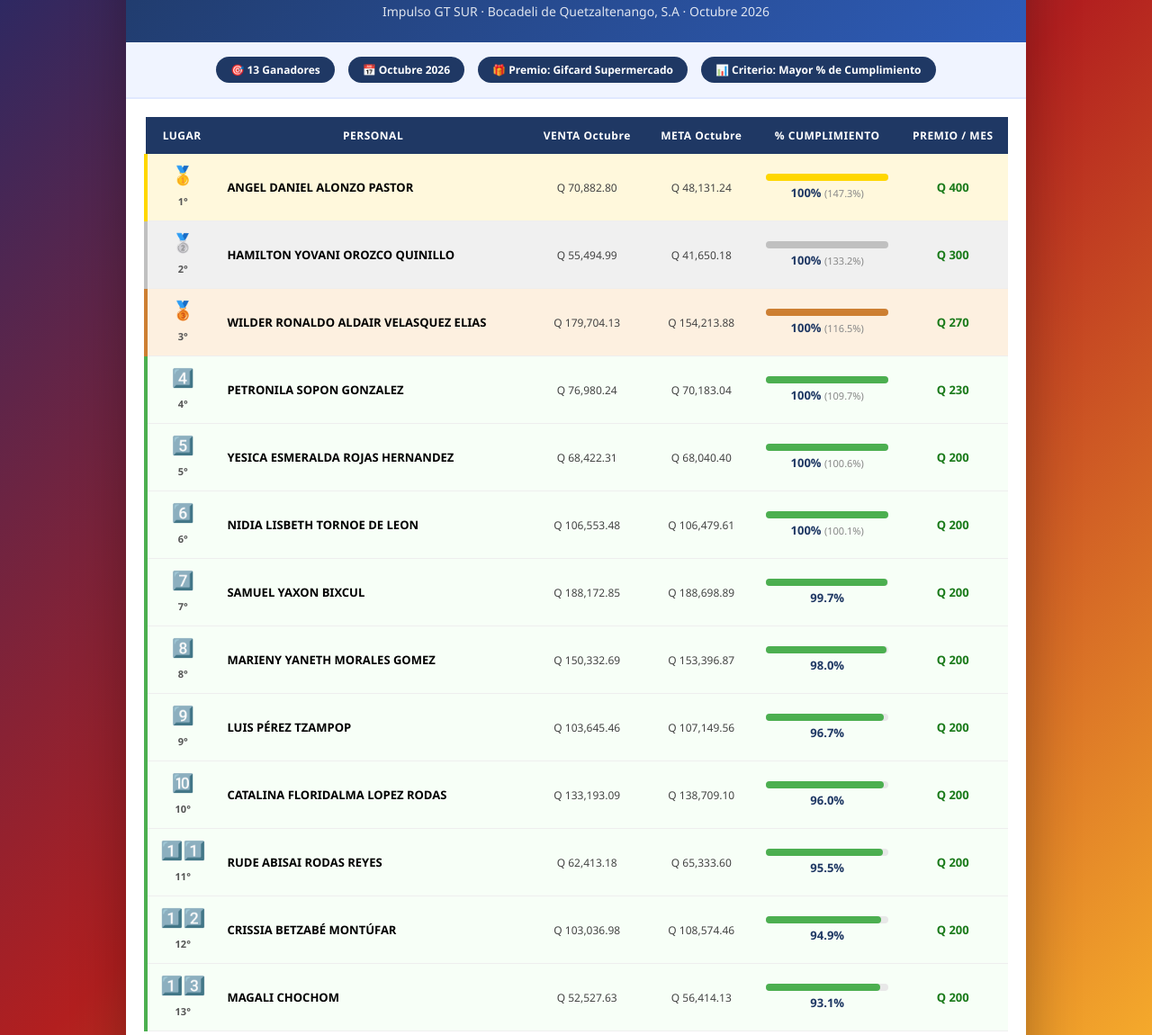
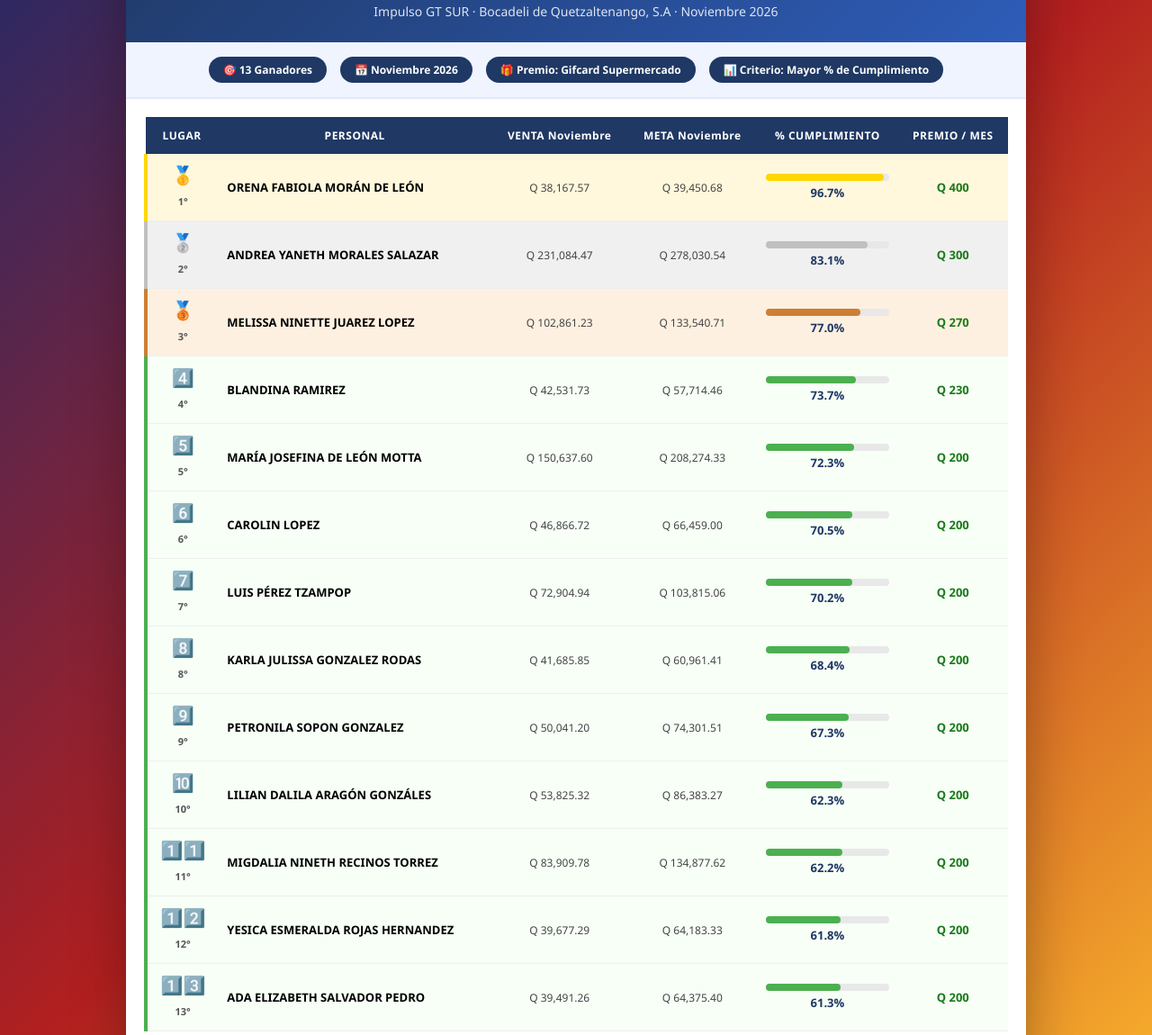
Before and after one commit to jmichelena/IncentivoImpulso, a plain HTML site: page index.html in a window 1280 px wide. Shown: the part 184-1334 px from the top of the page at 90% size. Drawn offline with Linux system fonts and the light colour scheme.

Commit message:
Update index.html

```diff
--- a/index.html
+++ b/index.html
@@ -3,7 +3,7 @@
 <head>
   <meta charset="UTF-8">
   <meta name="viewport" content="width=device-width, initial-scale=1.0">
-  <title>🏆 Ganadores Incentivo Mayoreo - Octubre 2026 actualizado 22/07</title>
+  <title>🏆 Ganadores Incentivo Mayoreo - Noviembre 2026 actualizado 22/07</title>
   <style>
     * { box-sizing: border-box; margin: 0; padding: 0; }
     body {
@@ -81,12 +81,12 @@
     <div class="header">
       <span class="trophy">🏆</span>
       <h1>PLAN INCENTIVO IMPULSADORAS Y COLOCADORES</h1>
-      <p>Impulso GT SUR · Bocadeli de Quetzaltenango, S.A · Octubre 2026</p>
+      <p>Impulso GT SUR · Bocadeli de Quetzaltenango, S.A · Noviembre 2026</p>
     </div>
 
     <div class="badges">
       <span class="badge">🎯 13 Ganadores</span>
-      <span class="badge">📅 Octubre 2026</span>
+      <span class="badge">📅 Noviembre 2026</span>
       <span class="badge">🎁 Premio: Gifcard Supermercado</span>
       <span class="badge">📊 Criterio: Mayor % de Cumplimiento</span>
     </div>
@@ -97,8 +97,8 @@
           <tr>
             <th>LUGAR</th>
             <th>PERSONAL</th>
-            <th>VENTA Octubre</th>
-            <th>META Octubre</th>
+            <th>VENTA Noviembre</th>
+            <th>META Noviembre</th>
             <th>% CUMPLIMIENTO</th>
             <th>PREMIO / MES</th>
           </tr>
@@ -107,170 +107,170 @@
 
         <tr style="background:#FFF8DC; border-left:4px solid #FFD700;">
           <td class="lugar">🥇<br><span class="num-lugar">1°</span></td>
-          <td class="nombre">ANGEL DANIEL ALONZO PASTOR</td>
-          <td class="monto">Q 70,882.80</td>
-          <td class="monto">Q 48,131.24</td>
+          <td class="nombre">ORENA FABIOLA MORÁN DE LEÓN</td>
+          <td class="monto">Q 38,167.57</td>
+          <td class="monto">Q 39,450.68</td>
           <td class="pct-cell">
             <div class="bar-wrap">
-              <div class="bar" style="width:100%;background:#FFD700;"></div>
+              <div class="bar" style="width:96%;background:#FFD700;"></div>
             </div>
-            <span class="pct-label">100% <span class='real-pct'>(147.3%)</span></span>
+            <span class="pct-label">96.7%</span>
           </td>
           <td class="premio">Q 400</td>
         </tr>
         <tr style="background:#F0F0F0; border-left:4px solid #C0C0C0;">
           <td class="lugar">🥈<br><span class="num-lugar">2°</span></td>
-          <td class="nombre">HAMILTON YOVANI OROZCO QUINILLO</td>
-          <td class="monto">Q 55,494.99</td>
-          <td class="monto">Q 41,650.18</td>
+          <td class="nombre">ANDREA YANETH MORALES SALAZAR</td>
+          <td class="monto">Q 231,084.47</td>
+          <td class="monto">Q 278,030.54</td>
           <td class="pct-cell">
             <div class="bar-wrap">
-              <div class="bar" style="width:100%;background:#C0C0C0;"></div>
+              <div class="bar" style="width:83%;background:#C0C0C0;"></div>
             </div>
-            <span class="pct-label">100% <span class='real-pct'>(133.2%)</span></span>
+            <span class="pct-label">83.1%</span>
           </td>
           <td class="premio">Q 300</td>
         </tr>
         <tr style="background:#FDF0E0; border-left:4px solid #CD7F32;">
           <td class="lugar">🥉<br><span class="num-lugar">3°</span></td>
-          <td class="nombre">WILDER RONALDO ALDAIR VELASQUEZ ELIAS</td>
-          <td class="monto">Q 179,704.13</td>
-          <td class="monto">Q 154,213.88</td>
+          <td class="nombre">MELISSA NINETTE JUAREZ LOPEZ</td>
+          <td class="monto">Q 102,861.23</td>
+          <td class="monto">Q 133,540.71</td>
           <td class="pct-cell">
             <div class="bar-wrap">
-              <div class="bar" style="width:100%;background:#CD7F32;"></div>
+              <div class="bar" style="width:77%;background:#CD7F32;"></div>
             </div>
-            <span class="pct-label">100% <span class='real-pct'>(116.5%)</span></span>
+            <span class="pct-label">77.0%</span>
           </td>
           <td class="premio">Q 270</td>
         </tr>
         <tr style="background:#F7FFF7; border-left:4px solid #4CAF50;">
           <td class="lugar">4️⃣<br><span class="num-lugar">4°</span></td>
-          <td class="nombre">PETRONILA SOPON GONZALEZ</td>
-          <td class="monto">Q 76,980.24</td>
-          <td class="monto">Q 70,183.04</td>
+          <td class="nombre">BLANDINA RAMIREZ</td>
+          <td class="monto">Q 42,531.73</td>
+          <td class="monto">Q 57,714.46</td>
           <td class="pct-cell">
             <div class="bar-wrap">
-              <div class="bar" style="width:100%;background:#4CAF50;"></div>
+              <div class="bar" style="width:73%;background:#4CAF50;"></div>
             </div>
-            <span class="pct-label">100% <span class='real-pct'>(109.7%)</span></span>
+            <span class="pct-label">73.7%</span>
           </td>
           <td class="premio">Q 230</td>
         </tr>
         <tr style="background:#F7FFF7; border-left:4px solid #4CAF50;">
           <td class="lugar">5️⃣<br><span class="num-lugar">5°</span></td>
-          <td class="nombre">YESICA ESMERALDA ROJAS HERNANDEZ</td>
-          <td class="monto">Q 68,422.31</td>
-          <td class="monto">Q 68,040.40</td>
+          <td class="nombre">MARÍA JOSEFINA DE LEÓN MOTTA</td>
+          <td class="monto">Q 150,637.60</td>
+          <td class="monto">Q 208,274.33</td>
           <td class="pct-cell">
             <div class="bar-wrap">
-              <div class="bar" style="width:100%;background:#4CAF50;"></div>
+              <div class="bar" style="width:72%;background:#4CAF50;"></div>
             </div>
-            <span class="pct-label">100% <span class='real-pct'>(100.6%)</span></span>
+            <span class="pct-label">72.3%</span>
           </td>
           <td class="premio">Q 200</td>
         </tr>
         <tr style="background:#F7FFF7; border-left:4px solid #4CAF50;">
           <td class="lugar">6️⃣<br><span class="num-lugar">6°</span></td>
-          <td class="nombre">NIDIA LISBETH TORNOE DE LEON</td>
-          <td class="monto">Q 106,553.48</td>
-          <td class="monto">Q 106,479.61</td>
+          <td class="nombre">CAROLIN LOPEZ</td>
+          <td class="monto">Q 46,866.72</td>
+          <td class="monto">Q 66,459.00</td>
           <td class="pct-cell">
             <div class="bar-wrap">
-              <div class="bar" style="width:100%;background:#4CAF50;"></div>
+              <div class="bar" style="width:70%;background:#4CAF50;"></div>
             </div>
-            <span class="pct-label">100% <span class='real-pct'>(100.1%)</span></span>
+            <span class="pct-label">70.5%</span>
           </td>
           <td class="premio">Q 200</td>
         </tr>
         <tr style="background:#F7FFF7; border-left:4px solid #4CAF50;">
           <td class="lugar">7️⃣<br><span class="num-lugar">7°</span></td>
-          <td class="nombre">SAMUEL YAXON BIXCUL</td>
-          <td class="monto">Q 188,172.85</td>
-          <td class="monto">Q 188,698.89</td>
+          <td class="nombre">LUIS PÉREZ TZAMPOP</td>
+          <td class="monto">Q 72,904.94</td>
+          <td class="monto">Q 103,815.06</td>
           <td class="pct-cell">
             <div class="bar-wrap">
-              <div class="bar" style="width:99%;background:#4CAF50;"></div>
+              <div class="bar" style="width:70%;background:#4CAF50;"></div>
             </div>
-            <span class="pct-label">99.7%</span>
+            <span class="pct-label">70.2%</span>
           </td>
           <td class="premio">Q 200</td>
         </tr>
         <tr style="background:#F7FFF7; border-left:4px solid #4CAF50;">
           <td class="lugar">8️⃣<br><span class="num-lugar">8°</span></td>
-          <td class="nombre">MARIENY YANETH MORALES GOMEZ</td>
-          <td class="monto">Q 150,332.69</td>
-          <td class="monto">Q 153,396.87</td>
+          <td class="nombre">KARLA JULISSA GONZALEZ RODAS</td>
+          <td class="monto">Q 41,685.85</td>
+          <td class="monto">Q 60,961.41</td>
           <td class="pct-cell">
             <div class="bar-wrap">
-              <div class="bar" style="width:98%;background:#4CAF50;"></div>
+              <div class="bar" style="width:68%;background:#4CAF50;"></div>
             </div>
-            <span class="pct-label">98.0%</span>
+            <span class="pct-label">68.4%</span>
           </td>
           <td class="premio">Q 200</td>
         </tr>
         <tr style="background:#F7FFF7; border-left:4px solid #4CAF50;">
           <td class="lugar">9️⃣<br><span class="num-lugar">9°</span></td>
-          <td class="nombre">LUIS PÉREZ TZAMPOP</td>
-          <td class="monto">Q 103,645.46</td>
-          <td class="monto">Q 107,149.56</td>
+          <td class="nombre">PETRONILA SOPON GONZALEZ</td>
+          <td class="monto">Q 50,041.20</td>
+          <td class="monto">Q 74,301.51</td>
           <td class="pct-cell">
             <div class="bar-wrap">
-              <div class="bar" style="width:96%;background:#4CAF50;"></div>
+              <div class="bar" style="width:67%;background:#4CAF50;"></div>
             </div>
-            <span class="pct-label">96.7%</span>
+            <span class="pct-label">67.3%</span>
           </td>
           <td class="premio">Q 200</td>
         </tr>
         <tr style="background:#F7FFF7; border-left:4px solid #4CAF50;">
           <td class="lugar">🔟<br><span class="num-lugar">10°</span></td>
-          <td class="nombre">CATALINA FLORIDALMA LOPEZ RODAS</td>
-          <td class="monto">Q 133,193.09</td>
-          <td class="monto">Q 138,709.10</td>
+          <td class="nombre">LILIAN DALILA ARAGÓN GONZÁLES</td>
+          <td class="monto">Q 53,825.32</td>
+          <td class="monto">Q 86,383.27</td>
           <td class="pct-cell">
             <div class="bar-wrap">
-              <div class="bar" style="width:96%;background:#4CAF50;"></div>
+              <div class="bar" style="width:62%;background:#4CAF50;"></div>
             </div>
-            <span class="pct-label">96.0%</span>
+            <span class="pct-label">62.3%</span>
           </td>
           <td class="premio">Q 200</td>
         </tr>
         <tr style="background:#F7FFF7; border-left:4px solid #4CAF50;">
           <td class="lugar">1️⃣1️⃣<br><span class="num-lugar">11°</span></td>
-          <td class="nombre">RUDE ABISAI RODAS REYES</td>
-          <td class="monto">Q 62,413.18</td>
-          <td class="monto">Q 65,333.60</td>
+          <td class="nombre">MIGDALIA NINETH RECINOS TORREZ</td>
+          <td class="monto">Q 83,909.78</td>
+          <td class="monto">Q 134,877.62</td>
           <td class="pct-cell">
             <div class="bar-wrap">
-              <div class="bar" style="width:95%;background:#4CAF50;"></div>
+              <div class="bar" style="width:62%;background:#4CAF50;"></div>
             </div>
-            <span class="pct-label">95.5%</span>
+            <span class="pct-label">62.2%</span>
           </td>
           <td class="premio">Q 200</td>
         </tr>
         <tr style="background:#F7FFF7; border-left:4px solid #4CAF50;">
           <td class="lugar">1️⃣2️⃣<br><span class="num-lugar">12°</span></td>
-          <td class="nombre">CRISSIA BETZABÉ MONTÚFAR</td>
-          <td class="monto">Q 103,036.98</td>
-          <td class="monto">Q 108,574.46</td>
+          <td class="nombre">YESICA ESMERALDA ROJAS HERNANDEZ</td>
+          <td class="monto">Q 39,677.29</td>
+          <td class="monto">Q 64,183.33</td>
           <td class="pct-cell">
             <div class="bar-wrap">
-              <div class="bar" style="width:94%;background:#4CAF50;"></div>
+              <div class="bar" style="width:61%;background:#4CAF50;"></div>
             </div>
-            <span class="pct-label">94.9%</span>
+            <span class="pct-label">61.8%</span>
           </td>
           <td class="premio">Q 200</td>
         </tr>
         <tr style="background:#F7FFF7; border-left:4px solid #4CAF50;">
           <td class="lugar">1️⃣3️⃣<br><span class="num-lugar">13°</span></td>
-          <td class="nombre">MAGALI CHOCHOM</td>
-          <td class="monto">Q 52,527.63</td>
-          <td class="monto">Q 56,414.13</td>
+          <td class="nombre">ADA ELIZABETH SALVADOR PEDRO</td>
+          <td class="monto">Q 39,491.26</td>
+          <td class="monto">Q 64,375.40</td>
           <td class="pct-cell">
             <div class="bar-wrap">
-              <div class="bar" style="width:93%;background:#4CAF50;"></div>
+              <div class="bar" style="width:61%;background:#4CAF50;"></div>
             </div>
-            <span class="pct-label">93.1%</span>
+            <span class="pct-label">61.3%</span>
           </td>
           <td class="premio">Q 200</td>
         </tr>
```
